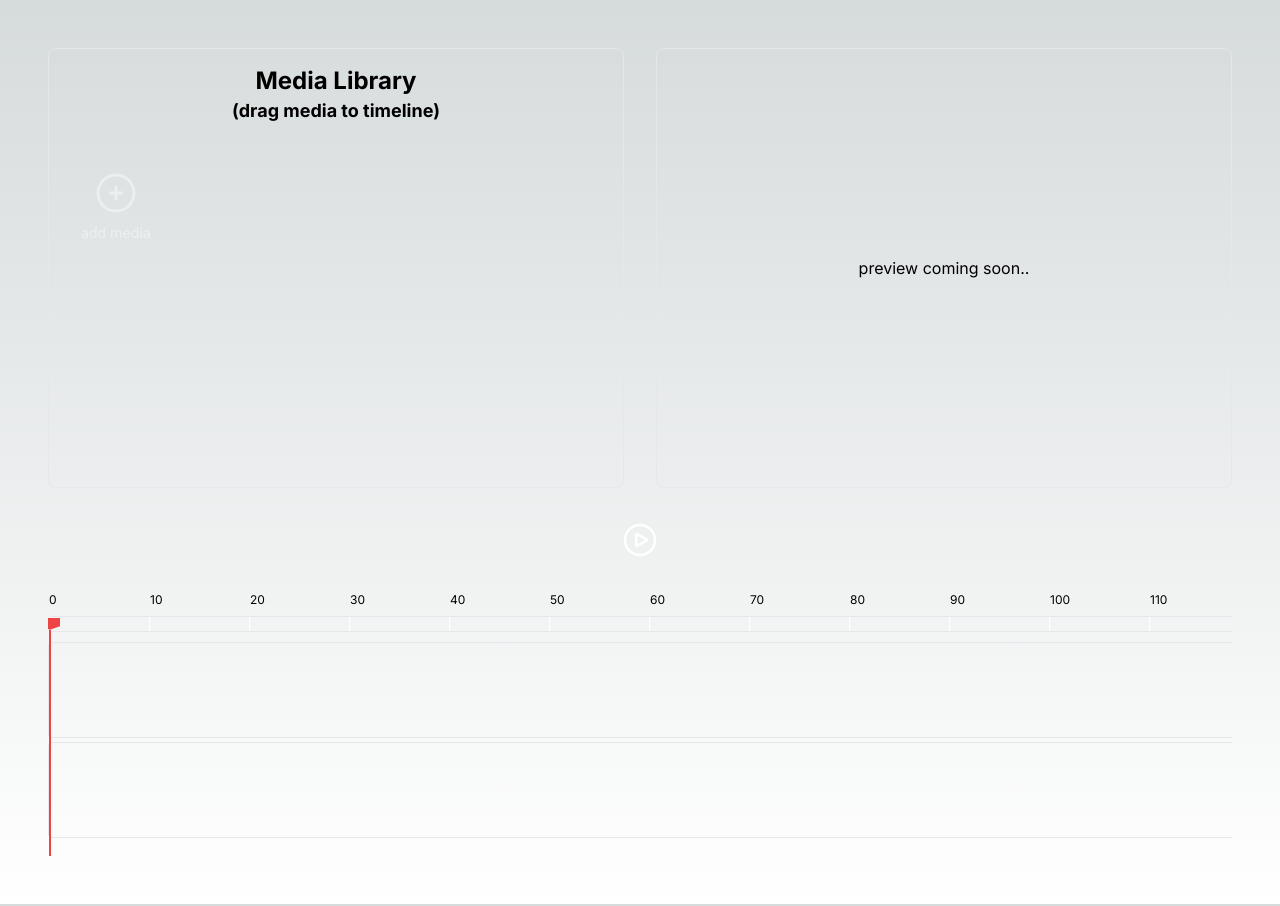
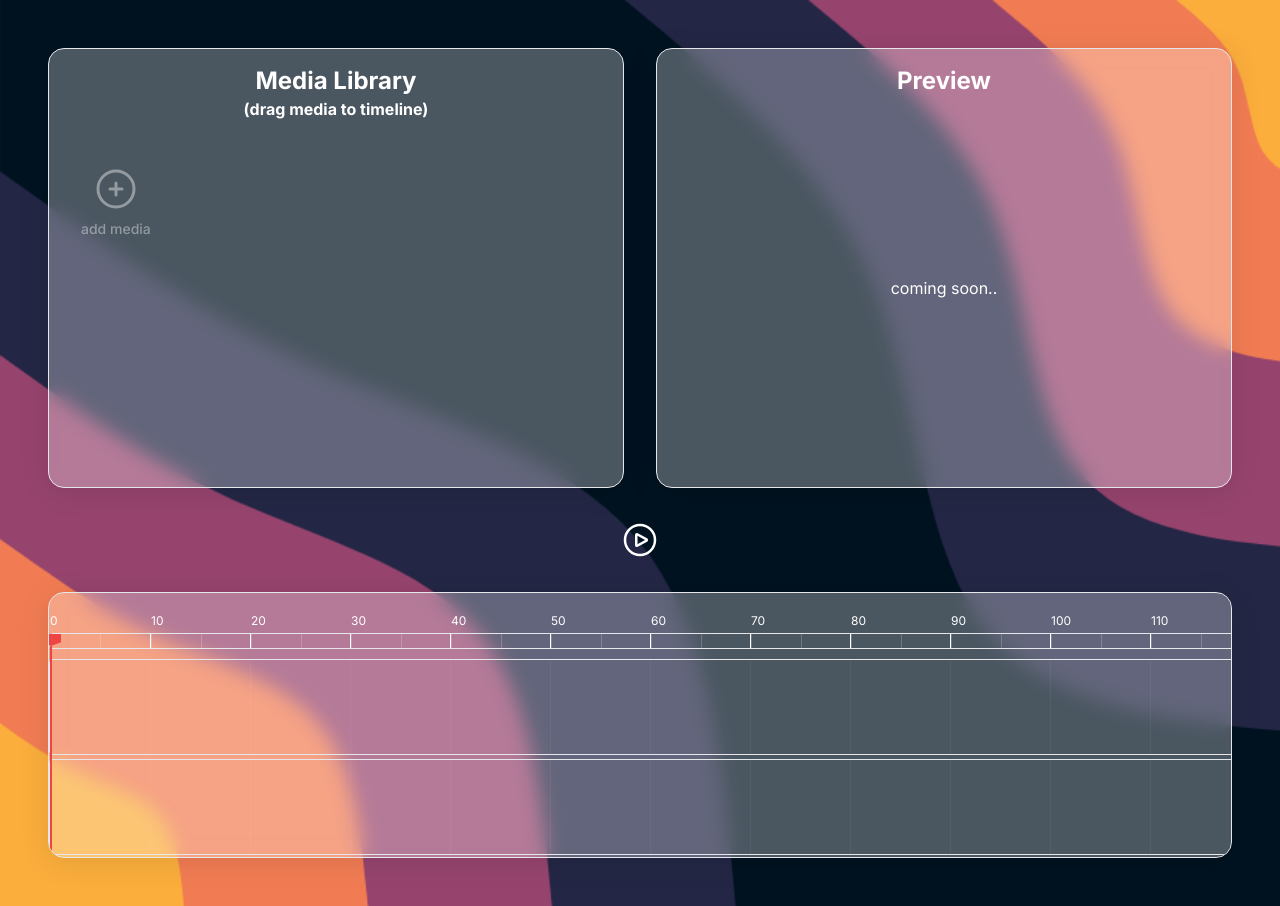
Before and after one commit to FrederickOB/mediaTimelineMockUp, a Next.js app: page / in a window 1280 px wide. Built offline with nearby package versions, Linux system fonts and the light colour scheme.

Commit message:
background and styling

```diff
--- a/src/app/components/Cursor/Cursor.jsx
+++ b/src/app/components/Cursor/Cursor.jsx
@@ -34,7 +34,7 @@ const Cursor = ({ onPlay = false }) => {
   return (
     <div
       id="cursor"
-      className=" cursor-pointer absolute z-20 flex ease-linear flex-col items-center justify-center h-full -ml-2 top-[1.6rem]"
+      className=" cursor-pointer absolute z-20 flex ease-linear flex-col items-center justify-center h-[90%] -ml-2 top-[2.55rem]"
       style={
         onPlay
           ? {
--- a/src/app/components/MediaLayer/MediaLayer.jsx
+++ b/src/app/components/MediaLayer/MediaLayer.jsx
@@ -13,7 +13,7 @@ const MediaLayer = ({ type = "audio" || "video", divisions = 2 }) => {
   const sublayer_height = containerHeight / divisions;
   return (
     <div
-      className="w-full flex flex-col  rounded min-w-[600px]  min-h-[10rem] "
+      className="w-full flex flex-col  rounded min-w-[600px]   min-h-[10rem]  "
       ref={containerRef}
     >
       {Array.from(Array(divisions), (_, index) => index).map((_, idx) => (
--- a/src/app/components/MediaLibrary/MediaLibrary.js
+++ b/src/app/components/MediaLibrary/MediaLibrary.js
@@ -7,11 +7,9 @@ const MediaLibrary = () => {
   const [media, setMedia] = useState([]);
   //   console.log(media);
   return (
-    <div className="h-full p-4 overflow-y-scroll border rounded-lg">
+    <div className="h-full p-4 overflow-y-scroll border rounded-lg glass shadow-xl text-white">
       <h1 className="text-2xl font-bold text-center">Media Library</h1>
-      <h1 className="text-lg font-bold text-center">
-        {"(drag media to timeline)"}
-      </h1>
+      <h1 className="font-bold text-center">{"(drag media to timeline)"}</h1>
       <div className="p-4">
         <div className="relative grid grid-cols-2 gap-10 md:grid-cols-3">
           {media && media.length > 0
--- a/src/app/components/SubLayer/SubLayer.jsx
+++ b/src/app/components/SubLayer/SubLayer.jsx
@@ -36,7 +36,7 @@ const SubLayer = ({ sublayer_height, mediaType, id }) => {
   return (
     <div
       ref={containerRef}
-      className="relative flex items-center w-full rounded-lg"
+      className="relative flex items-center w-full rounded-lg "
       style={{ height: sublayer_height }}
       onDrop={
         accepts[mediaType]?.includes(selectedMedia.type) ? handleDrop : null
--- a/src/app/components/Timeline/Timeline.jsx
+++ b/src/app/components/Timeline/Timeline.jsx
@@ -32,7 +32,7 @@ const Timeline = ({
         >
           {divisions ? (
             <>
-              <p className="absolute top-0 text-xs">{idx * 10}</p>
+              <p className="absolute top-5 text-xs">{idx * 10}</p>
               {Array.from(Array(n_subdivision + 1), (_, index) => index).map(
                 (_, idx) => (
                   <div
--- a/src/app/components/Timeline/TimelineContainer.jsx
+++ b/src/app/components/Timeline/TimelineContainer.jsx
@@ -41,14 +41,16 @@ const TimelineContainer = () => {
     <>
       <div>
         <PlayCircleIcon
-          className={`w-10 h-10 ${play ? "text-red-400" : "text-white"} `}
+          className={`w-10 h-10 ${
+            play ? "text-red-400" : "text-white"
+          } cursor-pointer`}
           onClick={() => setPlay((prev) => !prev)}
         />
       </div>
       <div
         ref={containerRef}
         onDragOver={handleDragOver}
-        className="relative w-full h-full max-w-full py-4 space-y-2 overflow-x-scroll"
+        className="relative glass shadow-xl rounded text-white border  w-full h-full max-w-full pt-8 space-y-2 overflow-x-scroll"
       >
         <Cursor onPlay={play} />
         <Timeline height="min-h-[1rem]" divisions={true} />
--- a/src/app/globals.css
+++ b/src/app/globals.css
@@ -2,7 +2,7 @@
 @tailwind components;
 @tailwind utilities;
 
-:root {
+/* :root {
   --foreground-rgb: 0, 0, 0;
   --background-start-rgb: 214, 219, 220;
   --background-end-rgb: 255, 255, 255;
@@ -14,9 +14,9 @@
     --background-start-rgb: 0, 0, 0;
     --background-end-rgb: 0, 0, 0;
   }
-}
+} */
 
-body {
+/* body {
   color: rgb(var(--foreground-rgb));
   background: linear-gradient(
       to bottom,
@@ -24,4 +24,19 @@ body {
       rgb(var(--background-end-rgb))
     )
     rgb(var(--background-start-rgb));
+} */
+
+body {
+  background-image: url("/bg.png");
+  background-size: cover;
 }
+
+.glass {
+  /* From https://css.glass */
+  background: rgba(255, 255, 255, 0.29);
+  border-radius: 16px;
+  box-shadow: 0 4px 30px rgba(0, 0, 0, 0.1);
+  backdrop-filter: blur(9.8px);
+  -webkit-backdrop-filter: blur(9.8px);
+  /* border: 1px solid rgba(255, 255, 255, 0.12); */
+}
--- a/src/app/page.js
+++ b/src/app/page.js
@@ -28,9 +28,10 @@ export default function Home() {
       <main className="flex flex-col items-center justify-between w-full p-12 space-y-8 lg:min-h-screen">
         <div className="grid w-full h-[55vh] grid-cols-1 gap-8 lg:grid-cols-2">
           <MediaLibrary />
-          <div className="flex flex-col items-center justify-center h-full border rounded-lg">
+          <div className="flex flex-col p-4 text-white items-center justify-between h-full border glass shadow-xl">
+            <h1 className="text-2xl font-bold text-center">Preview</h1>
             <div className=" h-[90%] flex items-center justify-center">
-              <p>preview coming soon.. </p>
+              <p>coming soon.. </p>
             </div>
           </div>
         </div>
```
Also changed, not shown: public/bg.png (added).
